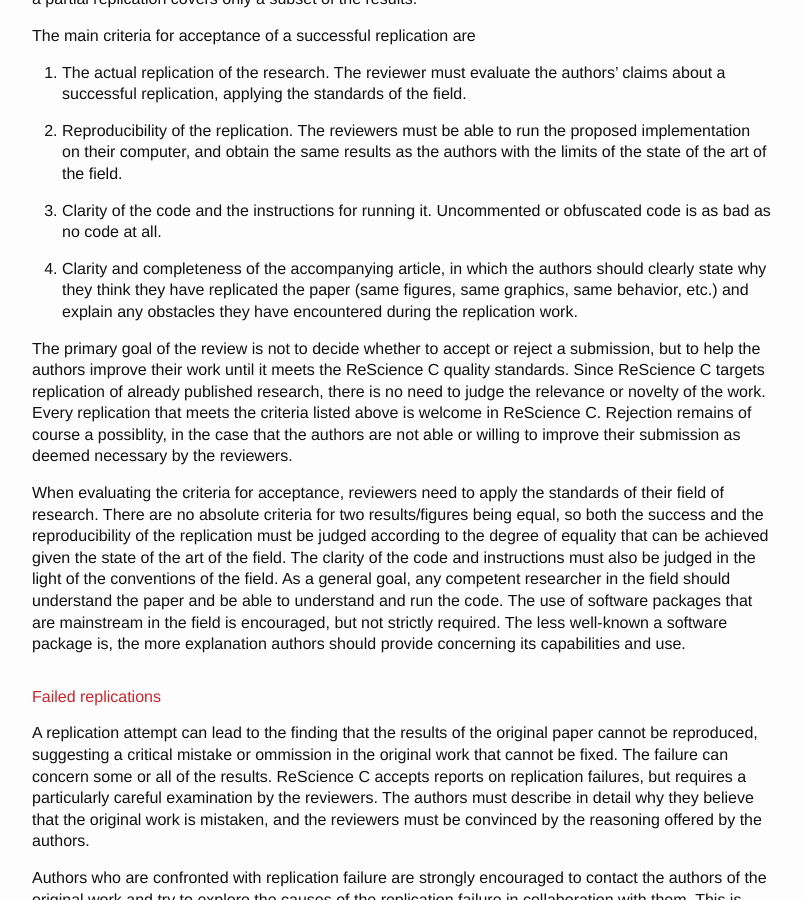
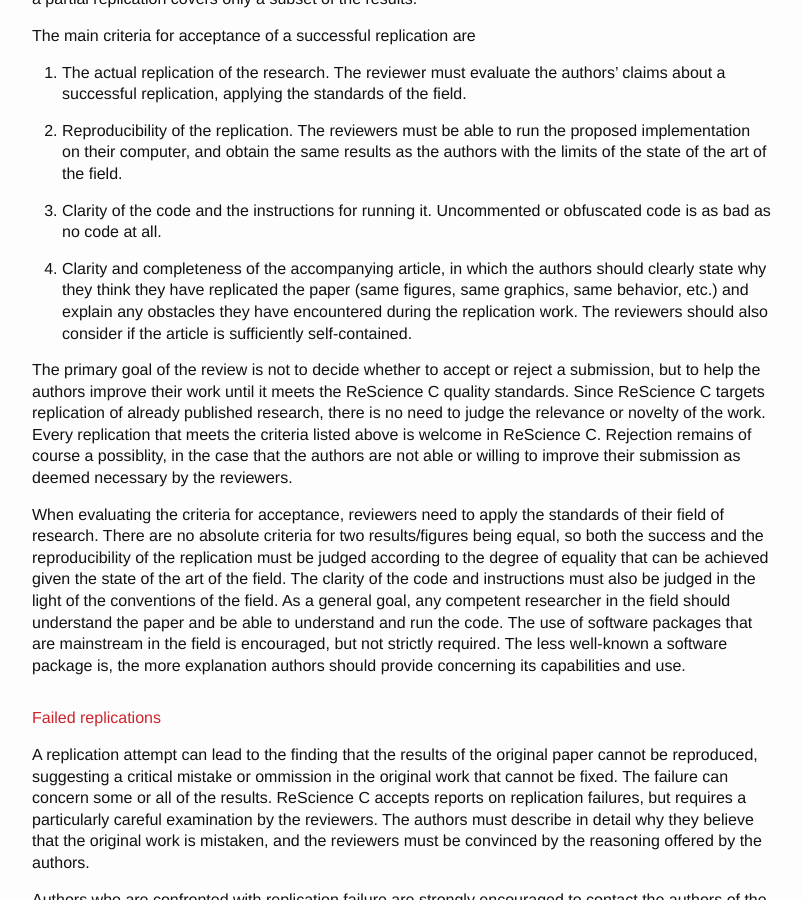
Before and after one commit to ReScience/rescience.github.io, a Jekyll site: the page built from 03-edit.md, in a window 1280 px wide and 900 px high, scrolled down 632 px. Shown: the whole window, without its empty margins (238-1040 px from the left). Built offline with Jekyll 4.4.1, drawn with Linux system fonts in a browser that asks for light colours; our own code applies the rules of GitHub Pages for plain Markdown files.

Commit message:
Added hint on self-containedness to reviewer instructions.

```diff
--- a/03-edit.md
+++ b/03-edit.md
@@ -44,7 +44,8 @@
     authors should clearly state why they think they have replicated
     the paper (same figures, same graphics, same behavior, etc.) and
     explain any obstacles they have encountered during the replication
-    work.
+    work. The reviewers should also consider if the article is sufficiently
+    self-contained.
 
 The primary goal of the review is not to decide whether to accept or
 reject a submission, but to help the authors improve their work until
```
